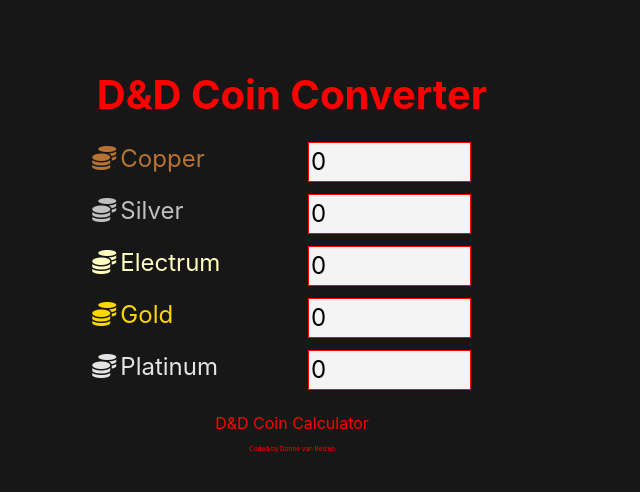
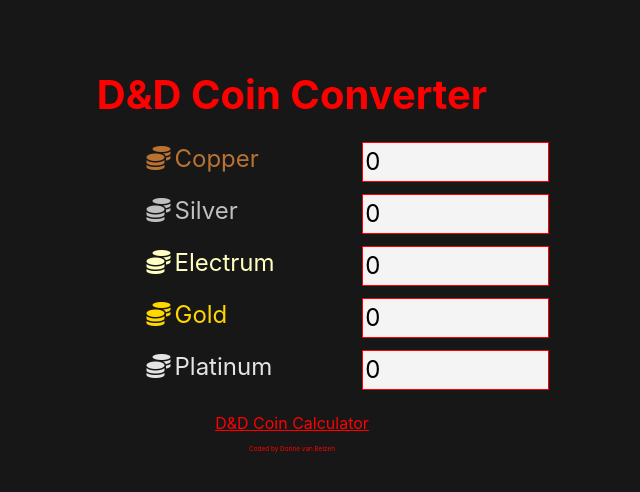
Before and after one commit to Dorine-forritari/react-dnd-coin-calculator, a React (Create React App) app: page /converter in a window 1280 px wide. Shown: the top 492 px of the page, without its empty margins (348-988 px from the left). Built offline with nearby package versions, Linux system fonts and the light colour scheme.

Commit message:
revert changes grid, set max width input fields, add underline to links

```diff
--- a/src/App.css
+++ b/src/App.css
@@ -49,6 +49,7 @@
 
 .amount input {
     display: block;
+    width: 100%;
     margin: 1px;
     border: 1px solid red;
     outline: none;
@@ -61,6 +62,7 @@
 
 .new__amount input {
     display: block;
+    width: 100%;
     margin: auto;
     border: 1px solid red;
     outline: none;
@@ -73,6 +75,7 @@
 
 .link {
     color: red;
+    text-decoration: underline;
     display: block;
     text-align: center;
     margin: 10px;
--- a/src/App.js
+++ b/src/App.js
@@ -443,24 +443,21 @@
           <div className='currencies'>
             <div className='row'>
               <div className='col-4'><Coin type='Copper' color='#b87333' /></div>
-              <div className='col-2'>
+              <div className='col-3'>
                 <div className='amount'>
                   <input type="number" min="0" max="10000" value={this.state.currentCopper} onChange={this.changeCopper} />
                 </div>
               </div>
-              <div className='col-1'></div>
-              <div className='col-1'>
+              <div className='col-2'>
                 <div className='new__amount'>
                   <input type="number" min="0" max="10000" value={this.state.newCopper} onChange={this.changeNewCopper} />
                 </div>
               </div>
-              <div className='col-1'></div>
               <div className='col-1'>
                 <form onSubmit={this.addCopper} >
                 <AddButton />
                 </form>
               </div>
-              <div className='col-1'></div>
               <div className='col-1'>
                 <form onSubmit={this.spendCopper} >
                 <SubtractButton />
@@ -469,7 +466,7 @@
             </div>
             <div className='row'>
               <div className='col-4'><Coin type='Silver' color='silver' /></div>
-              <div className='col-2'>
+              <div className='col-3'>
                 <div className='amount'>
                   <input type="number" min="0" max="10000" value={this.state.currentSilver} onChange={this.changeSilver} />
                 </div>
@@ -479,7 +476,6 @@
                   <input type="number" min="0" max="10000" value={this.state.newSilver} onChange={this.changeNewSilver} />
                 </div>
               </div>
-              <div className='col-1'></div>
               <div className='col-1'>
                 <form onSubmit={this.addSilver} >
                 <AddButton />
@@ -493,7 +489,7 @@
             </div>
             <div className='row'>
               <div className='col-4'><Coin type='Electrum' color='#ffffbf' /></div>
-              <div className='col-2'>
+              <div className='col-3'>
                 <div className='amount'>
                   <input type="number" min="0" max="10000" value={this.state.currentElectrum} onChange={this.changeElectrum} />
                 </div>
@@ -503,7 +499,6 @@
                   <input type="number" min="0" max="10000" value={this.state.newElectrum} onChange={this.changeNewElectrum} />
                 </div>
               </div>
-              <div className='col-1'></div>
               <div className='col-1'>
                 <form onSubmit={this.addElectrum} >
                 <AddButton />
@@ -517,7 +512,7 @@
             </div>
             <div className='row'>
               <div className='col-4'><Coin type='Gold' color='gold' /></div>
-              <div className='col-2'>
+              <div className='col-3'>
                 <div className='amount'>
                   <input type="number" min="0" max="10000" value={this.state.currentGold} onChange={this.changeGold} />
                 </div>
@@ -527,7 +522,6 @@
                   <input type="number" min="0" max="10000" value={this.state.newGold} onChange={this.changeNewGold} />
                 </div>
               </div>
-              <div className='col-1'></div>
               <div className='col-1'>
                 <form onSubmit={this.addGold} >
                 <AddButton />
@@ -541,7 +535,7 @@
             </div>
             <div className='row'>
               <div className='col-4'><Coin type='Platinum' color='#e5e4e2'/></div>
-              <div className='col-2'>
+              <div className='col-3'>
                 <div className='amount'>
                   <input type="number" min="0" max="10000" value={this.state.currentPlatinum} onChange={this.changePlatinum} />
                 </div>
@@ -551,7 +545,6 @@
                   <input type="number" min="0" max="10000" value={this.state.newPlatinum} onChange={this.changeNewPlatinum} />
                 </div>
               </div>
-              <div className='col-1'></div>
               <div className='col-1'>
                 <form onSubmit={this.addPlatinum} >
                 <AddButton />
--- a/src/components/Converter.js
+++ b/src/components/Converter.js
@@ -119,54 +119,54 @@
         <div className='container'>
           <div className='currencies'>
           <div className='row'>
-              <div className='col-2'></div>
+              <div className='col-3'></div>
               <div className='col-4'><Coin type='Copper' color='#b87333' /></div>
               <div className='col-4'>
                 <div className='amount'>
                   <input type="number" min="0" max="10000" value={this.state.copper} onChange={this.changeCopper} />
                 </div>
               </div>
-              <div className='col-2'></div>
+              <div className='col-1'></div>
             </div>
             <div className='row'>
-              <div className='col-2'></div>
+              <div className='col-3'></div>
               <div className='col-4'><Coin type='Silver' color='silver' /></div>
               <div className='col-4'>
                 <div className='amount'>
                   <input type="number" min="0" max="10000" value={this.state.silver} onChange={this.changeSilver} />
                 </div>
               </div>
-              <div className='col-2'></div>
+              <div className='col-1'></div>
             </div>
             <div className='row'>
-              <div className='col-2'></div>
+              <div className='col-3'></div>
               <div className='col-4'><Coin type='Electrum' color='#ffffbf' /></div>
               <div className='col-4'>
                 <div className='amount'>
                   <input type="number" min="0" max="10000" value={this.state.electrum} onChange={this.changeElectrum} />
                 </div>
               </div>
-              <div className='col-2'></div>
+              <div className='col-1'></div>
             </div>
             <div className='row'>
-              <div className='col-2'></div>
+              <div className='col-3'></div>
               <div className='col-4'><Coin type='Gold' color='gold' /></div>
               <div className='col-4'>
                 <div className='amount'>
                   <input type="number" min="0" max="10000" value={this.state.gold} onChange={this.changeGold} />
                 </div>
               </div>
-              <div className='col-2'></div>
+              <div className='col-1'></div>
             </div>
             <div className='row'>
-              <div className='col-2'></div>
+              <div className='col-3'></div>
               <div className='col-4'><Coin type='Platinum' color='#e5e4e2'/></div>
               <div className='col-4'>
                 <div className='amount'>
                   <input type="number" min="0" max="10000" value={this.state.platinum} onChange={this.changePlatinum} />
                 </div>
               </div>
-              <div className='col-2'></div>
+              <div className='col-1'></div>
             </div>
             </div>
         </div>
```
